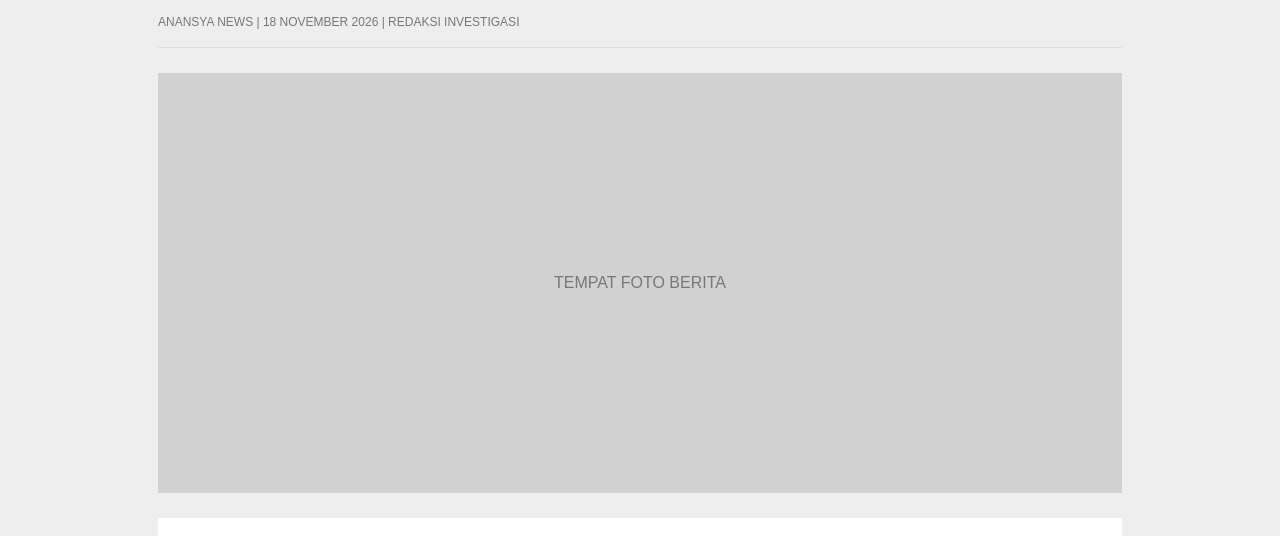
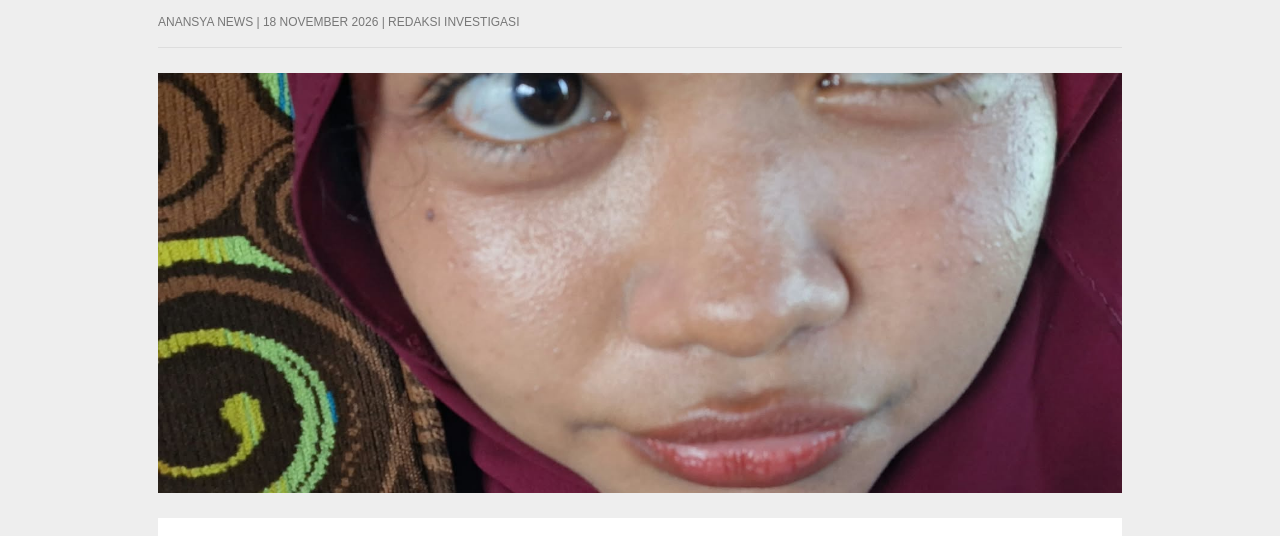
Before and after one commit to eclipseforcee-sport/anansya.News, a plain HTML site: page index.html in a window 1280 px wide. Shown: the part 264-800 px from the top of the page. Drawn offline with Linux system fonts and the light colour scheme.

Commit message:
Update index.html

```diff
--- a/index.html
+++ b/index.html
@@ -241,13 +241,13 @@ footer a {
 
     <!-- TEMPAT FOTO -->
     <div class="news-image">
-        <img src="foto-berita.jpg"
+        <img src="IMG-20261118-WA0030.jpg"
         alt="Foto ilustrasi berita"
         onerror="this.style.display='none';
         this.nextElementSibling.style.display='block';">
 
         <div class="placeholder" style="display:none;">
-            TEMPAT FOTO BERITA
+            FORO TERDAKWA
         </div>
     </div>
 
```
